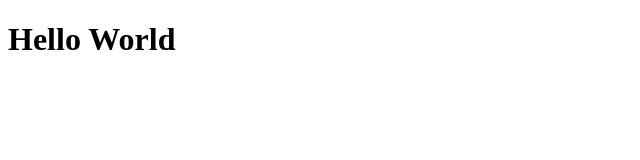
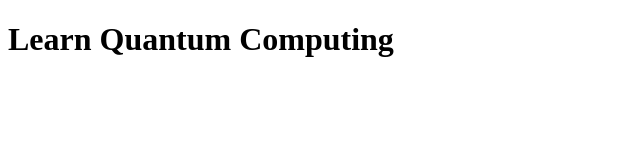
Before and after one commit to learnquantumcomputing/learnquantumcomputing.github.io, a plain HTML site: page index.html in a window 1280 px wide. Shown: the whole page, without its empty margins (0-640 px from the left). Drawn offline with Linux system fonts and the light colour scheme.

Commit message:
Update index.html

```diff
--- a/index.html
+++ b/index.html
@@ -5,6 +5,6 @@
 </head>
 
 <body>
-	<h1>Hello World</h1>
+	<h1>Learn Quantum Computing</h1>
 </body>
 </html>
```
